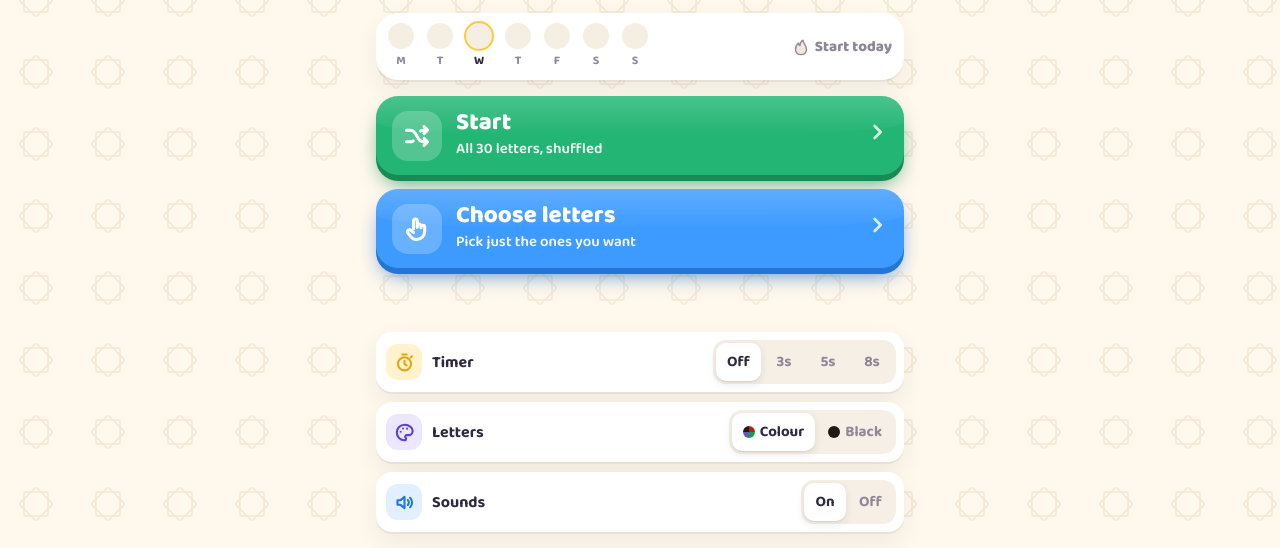
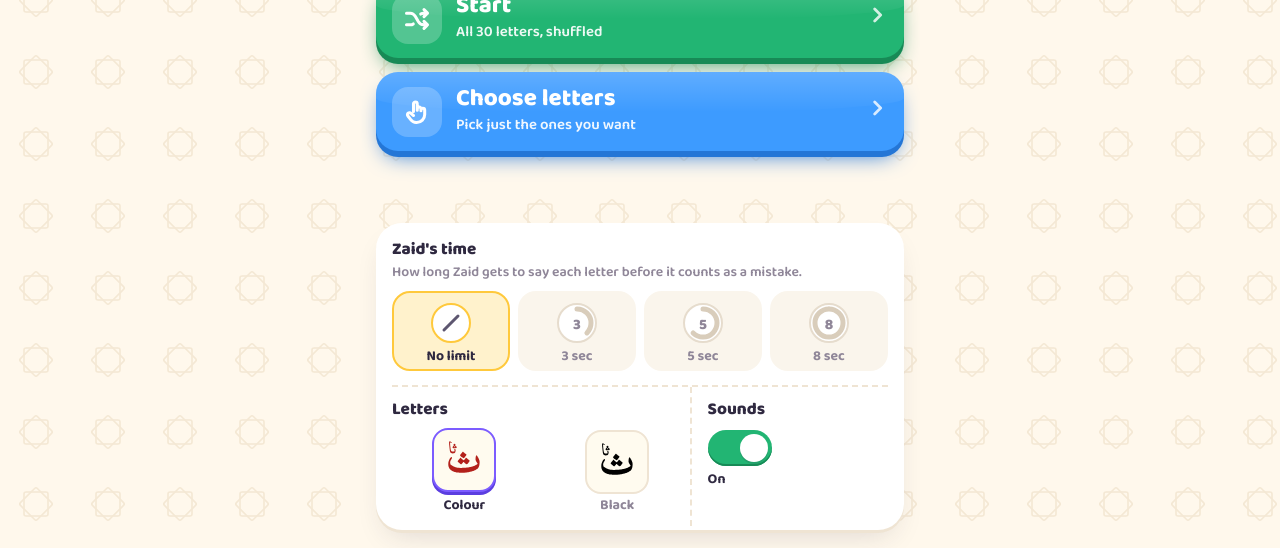
Before and after one commit to 6211ansar-rgb/qaida-letters, a plain HTML site: page index.html in a window 1280 px wide. Shown: the part 252-800 px from the top of the page. Drawn offline with Linux system fonts and the light colour scheme.

Commit message:
Simplify home, Zaid's answer timer, custom settings panel, fix stars
- Home: just Start, Choose letters and a redesigned settings card
- Timer is Zaid's time to answer; running out counts as a mistake
- Settings: clock dials, real letter previews, sound switch (no icon tiles)
- Stars now fill in; end screen stats without icon tiles
- Remove practice-week tracker and greeting

Co-Authored-By: Claude Opus 5.5 <noreply@anthropic.com>

```diff
--- a/app.js
+++ b/app.js
@@ -15,6 +15,7 @@
     color: store.get("color", "color"),
     sound: store.get("sound", "on")
   };
+  const STUDENT = "Zaid";
   let picked = new Set(store.get("picked", []));
   let lastSet = [];
 
@@ -99,45 +100,18 @@
     return a;
   }
 
-  // ---------- practice days ----------
-  const dayKey = (d) => `${d.getFullYear()}-${d.getMonth() + 1}-${d.getDate()}`;
-  function streakInfo() {
-    const days = new Set(store.get("days", []));
-    const today = new Date(); today.setHours(0, 0, 0, 0);
-    let streak = 0; const d = new Date(today);
-    if (!days.has(dayKey(d))) d.setDate(d.getDate() - 1);
-    while (days.has(dayKey(d))) { streak++; d.setDate(d.getDate() - 1); }
-    return { days, today, streak };
-  }
-  function renderWeek() {
-    const { days, today, streak } = streakInfo();
-    const monday = new Date(today); monday.setDate(today.getDate() - ((today.getDay() + 6) % 7));
-    const labels = ["M", "T", "W", "T", "F", "S", "S"];
-    let html = `<div class="days">`;
-    for (let k = 0; k < 7; k++) {
-      const d = new Date(monday); d.setDate(monday.getDate() + k);
-      const done = days.has(dayKey(d)), isToday = +d === +today;
-      html += `<div class="day${done ? " done" : ""}${isToday ? " today" : ""}"><i>${done ? `<svg><use href="#i-star"/></svg>` : ""}</i>${labels[k]}</div>`;
-    }
-    html += `</div><div class="streak${streak ? "" : " zero"}"><svg><use href="#i-flame"/></svg>${streak ? plural(streak, "day") : "Start today"}</div>`;
-    $("week").innerHTML = html;
-  }
 
   // ---------- home ----------
   $("startAllSub").textContent = `All ${L.length} letters, shuffled`;
 
   function refreshHome() {
-    renderWeek();
-    const tricky = store.get("tricky", []);
-    $("redoTricky").classList.toggle("hidden", tricky.length === 0);
-    const shown = tricky.slice(0, 5);
-    $("trickyThumbs").innerHTML = shown.map((t) => `<i><img src="${L[t.i].img}" alt=""></i>`).join("") +
-      (tricky.length > shown.length ? `<em>+${tricky.length - shown.length}</em>` : "");
-    $("pickSub").textContent = picked.size ? `${plural(picked.size, "letter")} picked last time` : "Pick just the ones you want";
-    const hour = new Date().getHours();
-    $("homeSpeech").textContent = streakInfo().streak >= 2 ? "Keep the streak going!" : hour < 12 ? "Good morning!" : "Assalamu alaikum!";
-    const sp = $("homeSpeech"); sp.style.animation = "none"; void sp.offsetWidth; sp.style.animation = "";
     mood("homeMascot", "idle");
+  }
+
+  function renderTimerHelp() {
+    $("timerHelp").innerHTML = settings.speed
+      ? `${STUDENT} gets <b>${settings.speed} seconds</b> to say each letter. If time runs out, it counts as a mistake.`
+      : `How long ${STUDENT} gets to say each letter before it counts as a mistake.`;
   }
 
   function segInit(segId, key, apply) {
@@ -153,13 +127,28 @@
     });
     setOn(); apply && apply();
   }
-  segInit("speedSeg", "speed");
+  // clock dials: the arc shows the share of 8 seconds
+  $("timerName").textContent = STUDENT;
+  $("speedSeg").innerHTML = [0, 3, 5, 8].map((v) => `
+    <button class="dial" data-v="${v}" aria-label="${v ? v + " seconds" : "No time limit"}">
+      <svg viewBox="0 0 44 44">
+        <circle class="face" cx="22" cy="22" r="19"/>
+        ${v ? `<circle class="arc" cx="22" cy="22" r="14" pathLength="100" stroke-dasharray="${(v / 8) * 100 - 0.01} 100"/>
+               <text class="num" x="22" y="27.5" text-anchor="middle">${v}</text>`
+            : `<line class="slash" x1="15" y1="29" x2="29" y2="15"/>`}
+      </svg>
+      <b>${v ? v + " sec" : "No limit"}</b>
+    </button>`).join("");
+  segInit("speedSeg", "speed", renderTimerHelp);
+
+  const sw = $("soundSwitch");
+  const paintSound = () => { const on = settings.sound === "on"; sw.setAttribute("aria-checked", on); $("soundLabel").textContent = on ? "On" : "Off"; };
+  sw.onclick = () => { settings.sound = settings.sound === "on" ? "off" : "on"; store.set("sound", settings.sound); paintSound(); sfx.tap(); };
+  paintSound();
   segInit("colorSeg", "color", () => document.body.classList.toggle("black-letters", settings.color === "black"));
-  segInit("soundSeg", "sound");
 
   $("startAll").onclick = () => startRound(L.map((_, i) => i));
   $("openPicker").onclick = openPicker;
-  $("redoTricky").onclick = () => startRound(store.get("tricky", []).map((t) => t.i));
 
   // ---------- picker ----------
   const grid = $("pickGrid");
@@ -221,8 +210,8 @@
   grid.addEventListener("pointerup", endDrag);
   grid.addEventListener("pointercancel", endDrag);
 
-  $("pickAll").onclick = () => { stopGhost(); L.forEach((_, i) => picked.add(i)); store.set("picked", [...picked]); paintPicks(); sfx.tap(); };
-  $("pickNone").onclick = () => { picked.clear(); store.set("picked", []); paintPicks(); sfx.tap(); };
+  $("pickAll").onclick = () => { stopGhost(); L.forEach((_, i) => picked.add(i)); store.set("picked", [...picked]); paintPicks(); };
+  $("pickNone").onclick = () => { picked.clear(); store.set("picked", []); paintPicks(); };
   $("pickerBack").onclick = () => show("home");
   $("pickerHelp").onclick = playGhost;
   $("pickStart").onclick = () => startRound([...picked].sort((a, b) => a - b));
@@ -232,13 +221,13 @@
     ["#fff1f0", "#f6d3cf"], ["#fff7d9", "#f1e2a6"], ["#e9faf1", "#c4ecd7"], ["#eaf4ff", "#c9def8"],
     ["#f2edff", "#d9cff8"], ["#fff0f7", "#f5cfe2"], ["#e8fbfd", "#c3eaef"], ["#fff3e6", "#f4d9bb"]
   ];
-  let queue, pos, history, missed, firstTry, times, timerId, colorStart, shownAt;
+  let queue, pos, history, missed, lateSet, firstTry, times, timerId, colorStart, shownAt, timedOut = false;
 
   function startRound(indices) {
     if (!indices.length) return;
     lastSet = indices.slice();
     queue = shuffle(indices).map((i) => ({ i, retry: false }));
-    pos = 0; history = []; missed = new Set(); firstTry = new Map(); times = new Map();
+    pos = 0; history = []; missed = new Set(); lateSet = new Set(); firstTry = new Map(); times = new Map();
     colorStart = Math.floor(Math.random() * CARDS.length);
     show("drill");
     keepAwake();
@@ -263,6 +252,7 @@
     $("prevBtn").disabled = pos === 0;
     mood("riderMascot", item.retry ? "think" : "idle");
     card.className = "card";
+    setTimedOut(false);
     if (animate) { void card.offsetWidth; card.classList.add("pop"); }
     shownAt = performance.now();
     startTimer();
@@ -276,7 +266,14 @@
     tm.classList.remove("hidden");
     fill.style.setProperty("--t", settings.speed + "s");
     void fill.offsetWidth; fill.classList.add("run");
-    timerId = setTimeout(() => { $("card").classList.add("late"); mood("riderMascot", "think"); }, settings.speed * 1000);
+    timerId = setTimeout(() => { setTimedOut(true); sfx.miss(); $("card").classList.add("late"); mood("riderMascot", "think"); buzz([10, 50, 10]); }, settings.speed * 1000);
+  }
+
+  function setTimedOut(on) {
+    timedOut = on;
+    $("lateTag").classList.toggle("hidden", !on);
+    $("card").classList.toggle("timed-out", on);
+    document.querySelector(".drill-foot").classList.toggle("late", on);
   }
 
   function burst(fromEl) {
@@ -294,11 +291,14 @@
 
   let busy = false;
   function answer(knew) {
-    if (busy) return; busy = true;
+    if (busy || !queue || pos >= queue.length) return; busy = true;
     clearTimeout(timerId);
+    if (timedOut) knew = false;          // too slow = a mistake, whatever was pressed
+    const wasLate = timedOut;
     const item = queue[pos];
     const dt = Math.min(30000, performance.now() - shownAt);
-    const rec = { pos, i: item.i, knew, inserted: null, wasNewMiss: false, firstSet: false };
+    const rec = { pos, i: item.i, knew, inserted: null, wasNewMiss: false, wasNewLate: false, firstSet: false };
+    if (wasLate && !missed.has(item.i) && !lateSet.has(item.i)) { lateSet.add(item.i); rec.wasNewLate = true; }
     if (!firstTry.has(item.i)) { firstTry.set(item.i, knew); times.set(item.i, dt); rec.firstSet = true; }
     if (!knew) {
       if (!missed.has(item.i)) { missed.add(item.i); rec.wasNewMiss = true; }
@@ -328,14 +328,15 @@
     const rec = history.pop();
     if (rec.inserted != null) queue.splice(rec.inserted, 1);
     if (rec.wasNewMiss) missed.delete(rec.i);
+    if (rec.wasNewLate) lateSet.delete(rec.i);
     if (rec.firstSet) { firstTry.delete(rec.i); times.delete(rec.i); }
     pos = rec.pos;
-    sfx.tap();
     render(true);
   }
 
   $("gotBtn").onclick = () => answer(true);
   $("missBtn").onclick = () => answer(false);
+  $("lateBtn").onclick = () => answer(false);
   $("prevBtn").onclick = back;
   $("peek").onclick = () => {
     const p = $("peek"); p.classList.add("show");
@@ -362,15 +363,13 @@
     const known = [...times].filter(([i]) => firstTry.get(i)).map(([, t]) => t).sort((a, b) => a - b);
     const median = known.length ? known[Math.floor(known.length / 2)] : 0;
     const slowCut = Math.max(4000, median * 1.8);
-    const slow = known.length >= 4 ? [...times].filter(([i, t]) => firstTry.get(i) && t > slowCut).map(([i]) => i) : [];
+    const slow = !settings.speed && known.length >= 4 ? [...times].filter(([i, t]) => firstTry.get(i) && t > slowCut).map(([i]) => i) : [];
     const avg = known.length ? known.reduce((a, b) => a + b, 0) / known.length / 1000 : 0;
 
-    const tricky = [...[...missed].map((i) => ({ i, why: "miss" })), ...slow.map((i) => ({ i, why: "slow" }))]
+    const tricky = [...[...missed].map((i) => ({ i, why: lateSet.has(i) ? "late" : "miss" })), ...slow.map((i) => ({ i, why: "slow" }))]
       .sort((a, b) => a.i - b.i);
     store.set("tricky", tricky);
 
-    const days = new Set(store.get("days", [])); days.add(dayKey(new Date()));
-    store.set("days", [...days].slice(-60));
 
     const ratio = total ? knewFirst / total : 1;
     const starCount = ratio === 1 ? 3 : ratio >= 0.75 ? 2 : 1;
@@ -382,7 +381,7 @@
 
     $("practiceBox").classList.toggle("hidden", tricky.length === 0);
     $("practiceGrid").innerHTML = tricky.map((t) =>
-      `<div class="p-item"><div class="p-img"><img src="${L[t.i].img}" alt="${L[t.i].name}"></div><span class="p-tag ${t.why}">${t.why === "miss" ? "Not yet" : "Slow"}</span></div>`).join("");
+      `<div class="p-item"><div class="p-img"><img src="${L[t.i].img}" alt="${L[t.i].name}"></div><span class="p-tag ${t.why}">${{ miss: "Not yet", late: "Too slow", slow: "Slow" }[t.why]}</span></div>`).join("");
     $("doneRedo").classList.toggle("hidden", tricky.length === 0);
     $("doneRedoSub").textContent = `Only the ${plural(tricky.length, "tricky letter")}`;
 
--- a/index.html
+++ b/index.html
@@ -38,7 +38,7 @@
       <symbol id="i-bolt" viewBox="0 0 24 24"><path d="M13.2 2.8L5 13.6h6.2L10.6 21.2l8.4-11h-6.4z"/></symbol>
       <symbol id="i-target" viewBox="0 0 24 24"><circle cx="12" cy="12" r="8.6"/><circle cx="12" cy="12" r="4.6"/><circle cx="12" cy="12" r="1" class="dot"/></symbol>
       <symbol id="i-flame" viewBox="0 0 24 24"><path d="M12 21.2c3.9 0 6.6-2.7 6.6-6.4 0-4.4-3.6-6.6-4.3-11-2.4 1.6-3.7 4-3.6 6.6-1.1-.7-1.7-1.9-1.8-3.2C7 8.9 5.4 11.4 5.4 14.8c0 3.7 2.7 6.4 6.6 6.4z"/></symbol>
-      <symbol id="i-star" viewBox="0 0 24 24"><path class="fill" d="M12 2.8l2.8 5.9 6.4.8-4.7 4.4 1.2 6.4L12 17.2l-5.7 3.1 1.2-6.4-4.7-4.4 6.4-.8z"/></symbol>
+      <symbol id="i-star" viewBox="0 0 24 24"><path class="fill" fill="currentColor" d="M12 2.8l2.8 5.9 6.4.8-4.7 4.4 1.2 6.4L12 17.2l-5.7 3.1 1.2-6.4-4.7-4.4 6.4-.8z"/></symbol>
       <symbol id="i-grid" viewBox="0 0 24 24"><rect x="3.5" y="3.5" width="7" height="7" rx="2"/><rect x="13.5" y="3.5" width="7" height="7" rx="2"/><rect x="3.5" y="13.5" width="7" height="7" rx="2"/><rect x="13.5" y="13.5" width="7" height="7" rx="2"/></symbol>
       <symbol id="i-erase" viewBox="0 0 24 24"><path d="M4 7h16M9.5 7V4.8h5V7M6.5 7l.9 12.2a1.6 1.6 0 0 0 1.6 1.5h6a1.6 1.6 0 0 0 1.6-1.5L17.5 7"/></symbol>
     </defs>
@@ -48,12 +48,8 @@
   <section id="home" class="screen active">
     <div class="home-hero">
       <div class="mascot-slot" data-size="lg" id="homeMascot"></div>
-      <div class="speech" id="homeSpeech">Assalamu alaikum!</div>
       <h1 class="title">Alif Ba Ta</h1>
-      <p class="sub">Every letter on its own, all mixed up</p>
     </div>
-
-    <div class="week" id="week" aria-label="Practice this week"></div>
 
     <div class="home-actions">
       <button class="big-btn green" id="startAll">
@@ -68,33 +64,30 @@
         <span class="btn-go"><svg><use href="#i-left"/></svg></span>
       </button>
 
-      <button class="big-btn coral hidden" id="redoTricky">
-        <span class="btn-icon"><svg><use href="#i-repeat"/></svg></span>
-        <span class="btn-text"><b>Tricky ones</b><span class="mini-row" id="trickyThumbs"></span></span>
-        <span class="btn-go"><svg><use href="#i-left"/></svg></span>
-      </button>
     </div>
 
-    <div class="settings">
-      <div class="setting">
-        <span class="set-icon sun"><svg><use href="#i-timer"/></svg></span>
-        <span class="label">Timer</span>
-        <div class="seg" id="speedSeg" role="radiogroup" aria-label="Speed timer">
-          <button data-v="0">Off</button><button data-v="3">3s</button><button data-v="5">5s</button><button data-v="8">8s</button>
+    <div class="settings panel">
+      <div class="opt">
+        <div class="opt-head">
+          <h3><span id="timerName">Zaid</span>'s time</h3>
+          <p class="opt-note" id="timerHelp"></p>
         </div>
+        <div class="dials" id="speedSeg" role="radiogroup" aria-label="Time to answer each letter"></div>
       </div>
-      <div class="setting">
-        <span class="set-icon plum"><svg><use href="#i-palette"/></svg></span>
-        <span class="label">Letters</span>
-        <div class="seg" id="colorSeg" role="radiogroup" aria-label="Letter colour">
-          <button data-v="color"><i class="swatch rainbow"></i>Colour</button><button data-v="black"><i class="swatch ink"></i>Black</button>
+      <div class="opt-split">
+        <div class="opt">
+          <h3>Letters</h3>
+          <div class="looks" id="colorSeg" role="radiogroup" aria-label="Letter colour">
+            <button data-v="color"><span class="look"><img src="letters/03.svg" alt=""></span><b>Colour</b></button>
+            <button data-v="black"><span class="look ink"><img src="letters/03.svg" alt=""></span><b>Black</b></button>
+          </div>
         </div>
-      </div>
-      <div class="setting">
-        <span class="set-icon blue"><svg><use href="#i-sound"/></svg></span>
-        <span class="label">Sounds</span>
-        <div class="seg" id="soundSeg" role="radiogroup" aria-label="Sounds">
-          <button data-v="on">On</button><button data-v="off">Off</button>
+        <div class="opt">
+          <h3>Sounds</h3>
+          <button class="switch" id="soundSwitch" role="switch" aria-checked="true" aria-label="Sounds">
+            <span class="switch-track"><span class="switch-knob"></span></span>
+            <b id="soundLabel">On</b>
+          </button>
         </div>
       </div>
     </div>
@@ -146,6 +139,7 @@
           <div class="card-inner">
             <img id="cardImg" alt="" draggable="false">
           </div>
+          <div class="late-tag hidden" id="lateTag"><svg><use href="#i-timer"/></svg>Time's up</div>
           <div class="retry-tag hidden" id="retryTag"><svg><use href="#i-again"/></svg>Again</div>
           <div class="timer hidden" id="timer"><div class="timer-fill" id="timerFill"></div></div>
         </div>
@@ -158,6 +152,7 @@
         <button class="nav-btn back" id="prevBtn" aria-label="Previous letter"><svg><use href="#i-undo"/></svg></button>
         <button class="nav-btn coral" id="missBtn"><svg><use href="#i-again"/></svg><span>Not yet</span></button>
         <button class="nav-btn green" id="gotBtn"><svg><use href="#i-check"/></svg><span>Got it!</span></button>
+        <button class="nav-btn coral late-btn hidden" id="lateBtn"><svg><use href="#i-timer"/></svg><span>Time's up · Next</span></button>
       </footer>
     </div>
   </section>
@@ -170,8 +165,8 @@
       <h1 class="title" id="doneTitle">MashaAllah!</h1>
     </div>
     <div class="stats">
-      <div class="stat"><span class="set-icon green"><svg><use href="#i-target"/></svg></span><div><b id="statFirst">0/0</b><small>first try</small></div></div>
-      <div class="stat"><span class="set-icon sun"><svg><use href="#i-bolt"/></svg></span><div><b id="statSpeed">0s</b><small>per letter</small></div></div>
+      <div class="stat"><div><b id="statFirst">0/0</b><small>first try</small></div></div>
+      <div class="stat"><div><b id="statSpeed">0s</b><small>per letter</small></div></div>
     </div>
     <div class="practice hidden" id="practiceBox">
       <h3>Let's practise these</h3>
--- a/style.css
+++ b/style.css
@@ -402,3 +402,90 @@ body.black-letters .mini-row img { filter: brightness(0); }
 @media (prefers-reduced-motion: reduce) {
   *, *::before, *::after { animation-duration: .01ms !important; animation-iteration-count: 1 !important; transition-duration: .01ms !important; }
 }
+
+
+/* ---------- time's up ---------- */
+.late-tag {
+  position: absolute; top: 20px; right: 20px; display: flex; align-items: center; gap: 4px;
+  background: var(--ink); color: #fff; font-weight: 800; padding: 3px 12px 3px 8px; border-radius: 999px; font-size: 15px;
+  animation: pop .35s cubic-bezier(.3, 1.6, .5, 1);
+}
+.late-tag svg { width: 16px; height: 16px; stroke-width: 3; }
+.card.timed-out img { opacity: .55; }
+.drill-foot.late #missBtn, .drill-foot.late #gotBtn { display: none; }
+.late-btn { grid-column: 2 / span 2; animation: pop .35s cubic-bezier(.3, 1.6, .5, 1); }
+.drill-foot.late .late-btn { display: flex !important; }
+@media (orientation: landscape) and (max-height: 560px) { .late-btn { grid-column: 1; grid-row: 1 / span 2; } }
+.p-tag.late { background: #ebe8f2; color: var(--ink-soft); }
+
+/* ---------- settings panel ---------- */
+.settings.panel {
+  margin-top: auto; margin-bottom: 2px;
+  background: var(--surface); border-radius: 26px; padding: 4px 16px;
+  box-shadow: 0 3px 0 var(--line), 0 14px 30px -12px rgba(47,41,64,.18);
+  display: block;
+}
+.opt { padding: 14px 0; }
+.opt h3 { margin: 0; font-size: 17px; font-weight: 800; color: var(--ink); line-height: 1.1; }
+.opt-head { margin-bottom: 10px; }
+.opt-note { margin: 3px 0 0; font-size: 14px; line-height: 1.3; color: var(--muted); font-weight: 600; }
+.opt-note b { color: var(--ink); }
+.opt-split { display: grid; grid-template-columns: 1.5fr 1fr; border-top: 2px dashed var(--line); }
+.opt-split .opt + .opt { border-left: 2px dashed var(--line); padding-left: 16px; }
+.opt-split h3 { margin-bottom: 10px; }
+
+/* clock dials: the coloured arc shows how much time Zaid gets */
+.dials { display: grid; grid-template-columns: repeat(4, 1fr); gap: 8px; }
+.dial {
+  display: flex; flex-direction: column; align-items: center; gap: 4px;
+  padding: 8px 0 6px; border-radius: 18px; background: #faf5ec; color: var(--muted);
+  border: 2px solid transparent; transition: background .15s, border-color .15s, transform .12s;
+}
+.dial:active { transform: scale(.95); }
+.dial svg { width: 44px; height: 44px; stroke: none; overflow: visible; }
+.dial .face { fill: #fff; stroke: #e6dccd; stroke-width: 2; }
+.dial .arc { fill: none; stroke: #d9cdbb; stroke-width: 5; stroke-linecap: round; transform: rotate(-90deg); transform-origin: 22px 22px; transition: stroke .15s; }
+.dial .num { font: 800 15px "Baloo 2", sans-serif; fill: var(--muted); }
+.dial .slash { stroke: #cbbfae; stroke-width: 3; stroke-linecap: round; }
+.dial b { font-size: 14px; font-weight: 700; line-height: 1; }
+.dial.on { background: var(--sun-l); border-color: var(--sun); color: var(--ink); }
+.dial.on .face { stroke: var(--sun); }
+.dial.on .arc { stroke: var(--coral); }
+.dial.on .num { fill: var(--ink); }
+.dial.on .slash { stroke: var(--ink-soft); }
+
+/* letter colour: a real letter in each style */
+.looks { display: flex; gap: 8px; }
+.looks button { flex: 1; display: flex; flex-direction: column; align-items: center; gap: 4px; color: var(--muted); }
+.look {
+  width: 100%; max-width: 64px; aspect-ratio: 1; border-radius: 16px; background: #fffbef;
+  display: grid; place-items: center; border: 2px solid var(--line); transition: border-color .15s, transform .12s, box-shadow .15s;
+}
+.look img { width: 74%; height: 74%; object-fit: contain; }
+.look.ink img { filter: brightness(0); }
+.looks button b { font-size: 14px; font-weight: 700; line-height: 1; }
+.looks button.on { color: var(--ink); }
+.looks button.on .look { border-color: var(--plum); box-shadow: 0 3px 0 var(--plum-d); transform: translateY(-2px); }
+.looks button:active .look { transform: scale(.95); }
+
+/* sound switch */
+.switch { display: flex; flex-direction: column; align-items: flex-start; gap: 6px; }
+.switch-track { width: 64px; height: 36px; border-radius: 999px; background: #e9e0d3; position: relative; transition: background .2s; box-shadow: inset 0 2px 0 rgba(47,41,64,.08); }
+.switch-knob { position: absolute; top: 4px; left: 4px; width: 28px; height: 28px; border-radius: 50%; background: #fff; box-shadow: 0 2px 0 rgba(47,41,64,.15); transition: transform .22s cubic-bezier(.3, 1.5, .5, 1); }
+.switch[aria-checked="true"] .switch-track { background: var(--green); box-shadow: inset 0 -2px 0 var(--green-d); }
+.switch[aria-checked="true"] .switch-knob { transform: translateX(28px); }
+.switch b { font-size: 14px; font-weight: 700; color: var(--muted); line-height: 1; }
+.switch[aria-checked="true"] b { color: var(--ink); }
+
+@media (orientation: landscape) and (max-height: 560px) {
+  #home .settings.panel { grid-column: 1 / -1; display: grid; grid-template-columns: 1.2fr 1fr; gap: 0 16px; }
+  #home .opt-split { border-top: 0; border-left: 2px dashed var(--line); padding-left: 16px; }
+}
+
+/* score boxes: just the numbers, big and clear */
+.stat { justify-content: center; text-align: center; padding: 12px; }
+.stat b { font-size: 28px; }
+#statFirst { color: var(--green-d); }
+#statSpeed { color: var(--coral-d); }
+#done .done-hero { margin-top: auto; }
+#done .done-actions { margin-bottom: auto; }
```
